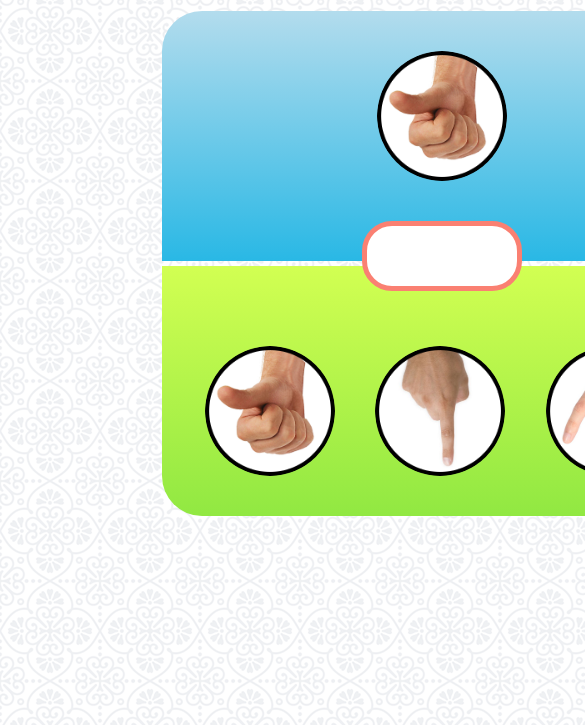
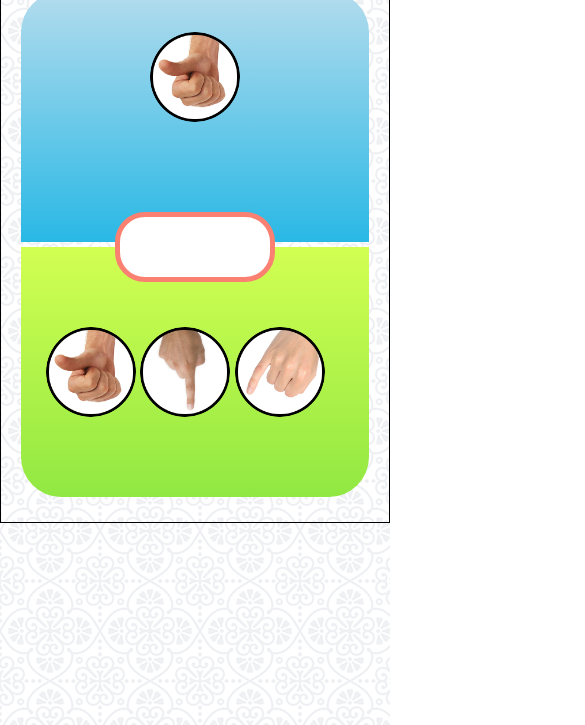
Before and after one commit to chorinando/suwit-jawa, a plain HTML site: page index.html in a window 390 px wide. Shown: the part 119-844 px from the top of the page, 585 px wide, since content can reach past the window. Drawn offline with Linux system fonts and the light colour scheme.

Commit message:
mengatur margin saat di mobile

```diff
--- a/css/suwit_jawa_2.css
+++ b/css/suwit_jawa_2.css
@@ -154,15 +154,16 @@ h1 {
 }
 
 .container {
-    width: 100vh;
+    max-width: 800px;
     margin: auto;
     padding: 20px;
     padding-top: 40px;
     position: relative;
+    border: 1px solid black;
 }
 
 .area-komputer {
-    width: 560px;
+    max-width: 560px;
     height: 250px;
     margin: 5px auto;
     background-color: lightblue;
@@ -174,7 +175,7 @@ h1 {
 }
 
 .area-player {
-    width: 560px;
+    max-width: 560px;
     height: 250px;
     margin: 5px auto;
     background-color: lightgreen;
@@ -241,3 +242,37 @@ img {
 .orang:active {
     top: 2px;
 }
+
+@media (max-width: 576px) {
+    img {
+        width: 110px;
+        height: 110px;
+    }
+
+    li {
+        margin: 0 5px;
+    }
+}
+
+@media (max-width: 480px) {
+
+    h1 {
+        font-size: 40px;
+    }
+
+    li {
+        margin: 0 2px;
+    }
+}
+
+@media (max-width: 400px) {
+
+    img {
+        width: 90px;
+        height: 90px;
+    }
+
+    li {
+        margin: 0 0;
+    }
+}
```
